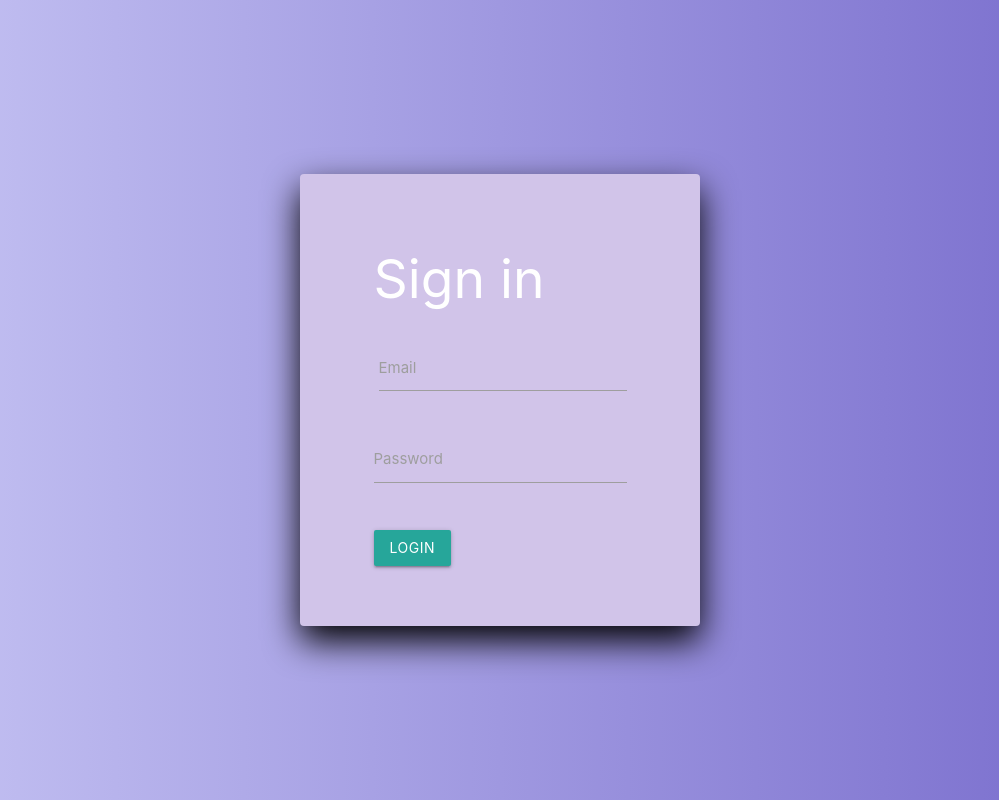
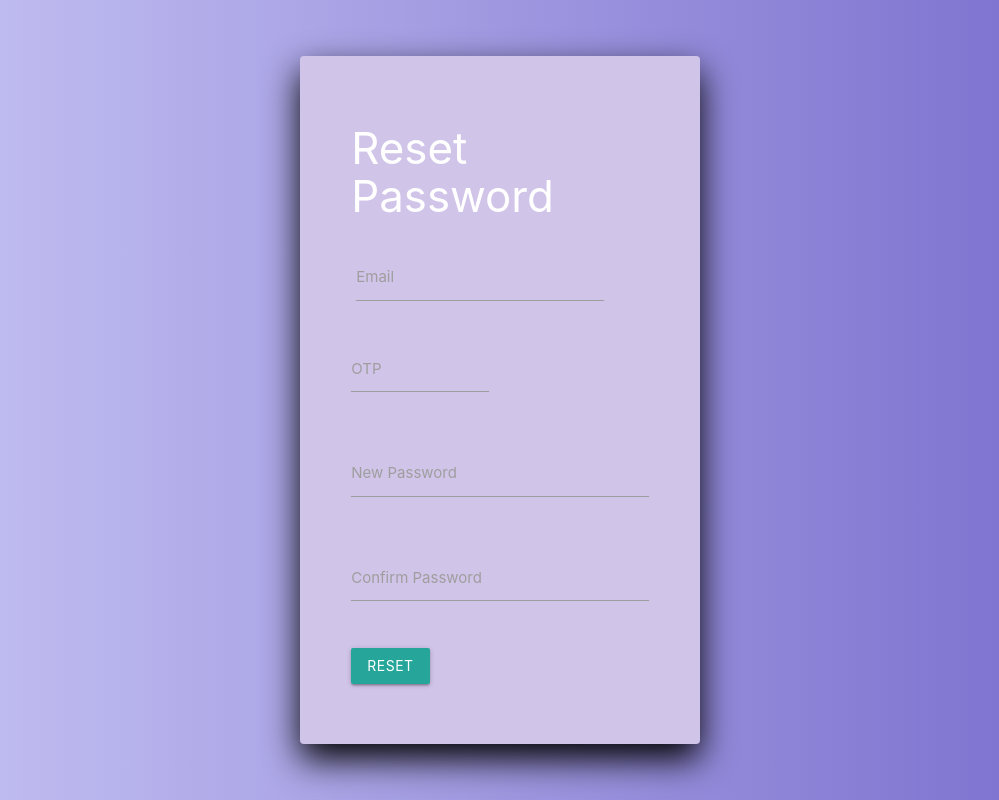
Before and after one commit to Tirtg31/remu-review-sys, a React (Create React App) app in the folder frontend/: page / in a window 1280 px wide. Shown: the top 800 px of the page, without its empty margins (140-1139 px from the left). Built offline with nearby package versions, Linux system fonts and the light colour scheme.

Commit message:
Reset pswd page, checks equality among pswd

```diff
--- a/frontend/src/App.js
+++ b/frontend/src/App.js
@@ -1,14 +1,13 @@
 import React, { Component } from "react";
 import "./styles.css";
 import TakeInput from "./components/auth/TakeInput";
-import AdminFileUpload from "./components/fileUpload/AdminFileUpload";
+import ForgotPswd from "./components/auth/ForgotPswd";
 
 class App extends Component {
   render() {
     return (
       <div>
-        <TakeInput />
-        <AdminFileUpload />
+        <ForgotPswd />
       </div>
     );
   }
--- /dev/null
+++ b/frontend/src/components/auth/ForgotPswd.js
@@ -0,0 +1,95 @@
+import React, { Component } from "react";
+
+class ForgotPswd extends Component {
+  constructor(props) {
+    super(props);
+    this.state = {
+      newPassword: "",
+      confirmPassword: "",
+      error: "",
+    };
+  }
+
+  handlePasswordChange = (event, isConfirmPassword) => {
+    const { newPassword, confirmPassword } = this.state;
+    const value = event.target.value;
+
+    if (isConfirmPassword) {
+      this.setState({ confirmPassword: value });
+    } else {
+      this.setState({ newPassword: value });
+    }
+  };
+
+  handleResetClick = (event) => {
+    event.preventDefault();
+
+    const { newPassword, confirmPassword } = this.state;
+    if (newPassword !== confirmPassword) {
+      this.setState({ error: "Passwords don't match" });
+    } else {
+      this.setState({ error: "" });
+    }
+  };
+
+  render() {
+    const { newPassword, confirmPassword, error } = this.state;
+    return (
+      <header className="my-container">
+        <div className="signin">
+          <div className="row">
+            <form className="col s12">
+              <h3>Reset Password</h3>
+              <div className="input-field inline">
+                <input id="email_inline" type="email" className="validate" />
+                <label for="email_inline">Email</label>
+              </div>
+
+              <div class="row">
+                <div class="input-field col s6">
+                  <input id="icon_telephone" type="tel" class="validate" />
+                  <label for="icon_telephone">OTP</label>
+                </div>
+              </div>
+
+              <div className="row">
+                <div className="input-field col s12">
+                  <input
+                    id="password"
+                    type="password"
+                    className="validate"
+                    value={newPassword}
+                    onChange={(e) => this.handlePasswordChange(e, false)}
+                  />
+                  <label for="password">New Password</label>
+                </div>
+              </div>
+              <div className="row">
+                <div className="input-field col s12">
+                  <input
+                    id="password"
+                    type="password"
+                    className="validate"
+                    value={confirmPassword}
+                    onChange={(e) => this.handlePasswordChange(e, true)}
+                  />
+                  <label for="password">Confirm Password</label>
+                </div>
+              </div>
+              {error && <p className="error-message">{error}</p>}
+              <button
+                className="btn waves-effect waves-light"
+                type="submit"
+                name="action"
+                onClick={this.handleResetClick}
+              >
+                Reset
+              </button>
+            </form>
+          </div>
+        </div>
+      </header>
+    );
+  }
+}
+export default ForgotPswd;
--- a/frontend/src/components/fileUpload/FileUpload.js
+++ b/frontend/src/components/fileUpload/FileUpload.js
@@ -1,14 +1,14 @@
 import React from "react";
 import AdminFileUpload from "./AdminFileUpload";
 import GMFileUpload from "./GMFileUpload";
+import TakeInput from "../auth/TakeInput";
 
 export default function FileUpload() {
   const role = "gm";
 
   if (role === "admin") {
     return <AdminFileUpload />;
-  }
-  if (role === "gm") {
+  } else if (role === "gm") {
     return <GMFileUpload />;
   }
 }
--- a/frontend/src/styles.css
+++ b/frontend/src/styles.css
@@ -16,6 +16,12 @@
   justify-content: center;
   font-size: calc(10px + 2vmin);
   color: white;
+}
+
+.error-message {
+  color: red;
+  font-size: 12px;
+  margin-top: 5px;
 }
 
 .signin
```
